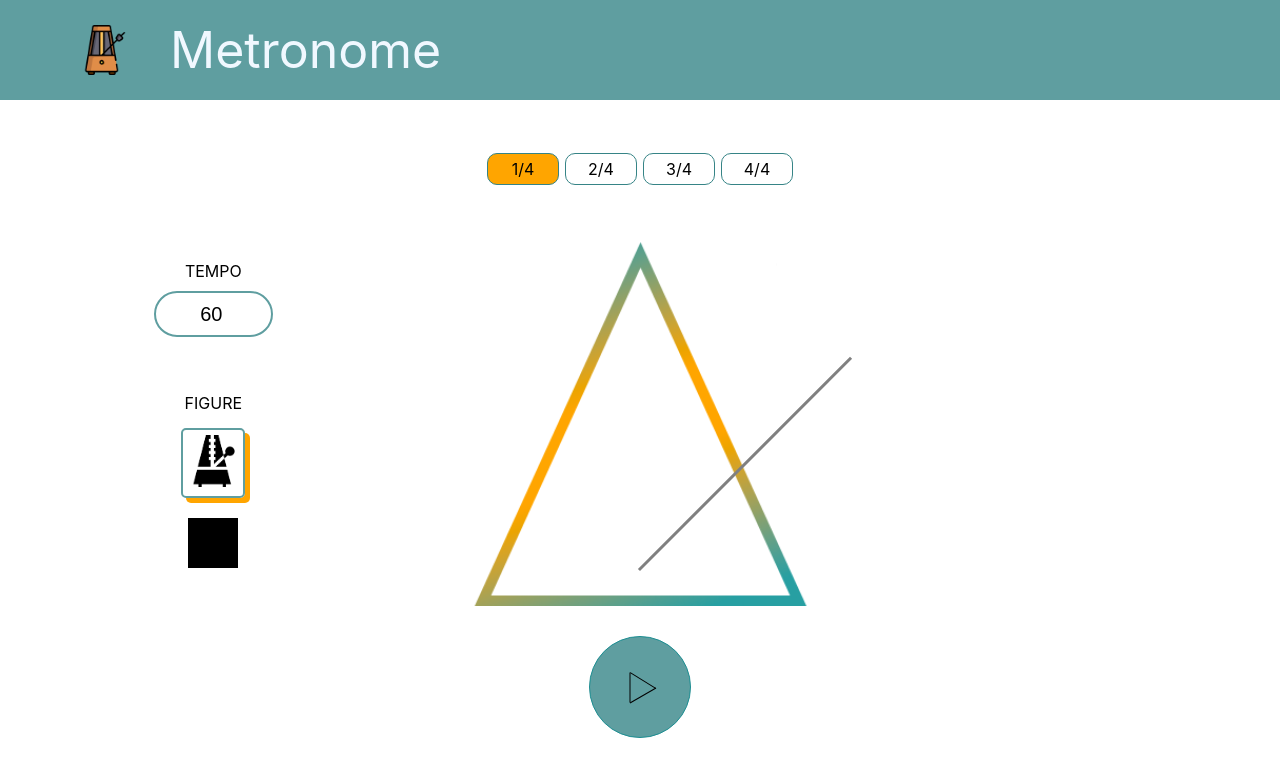
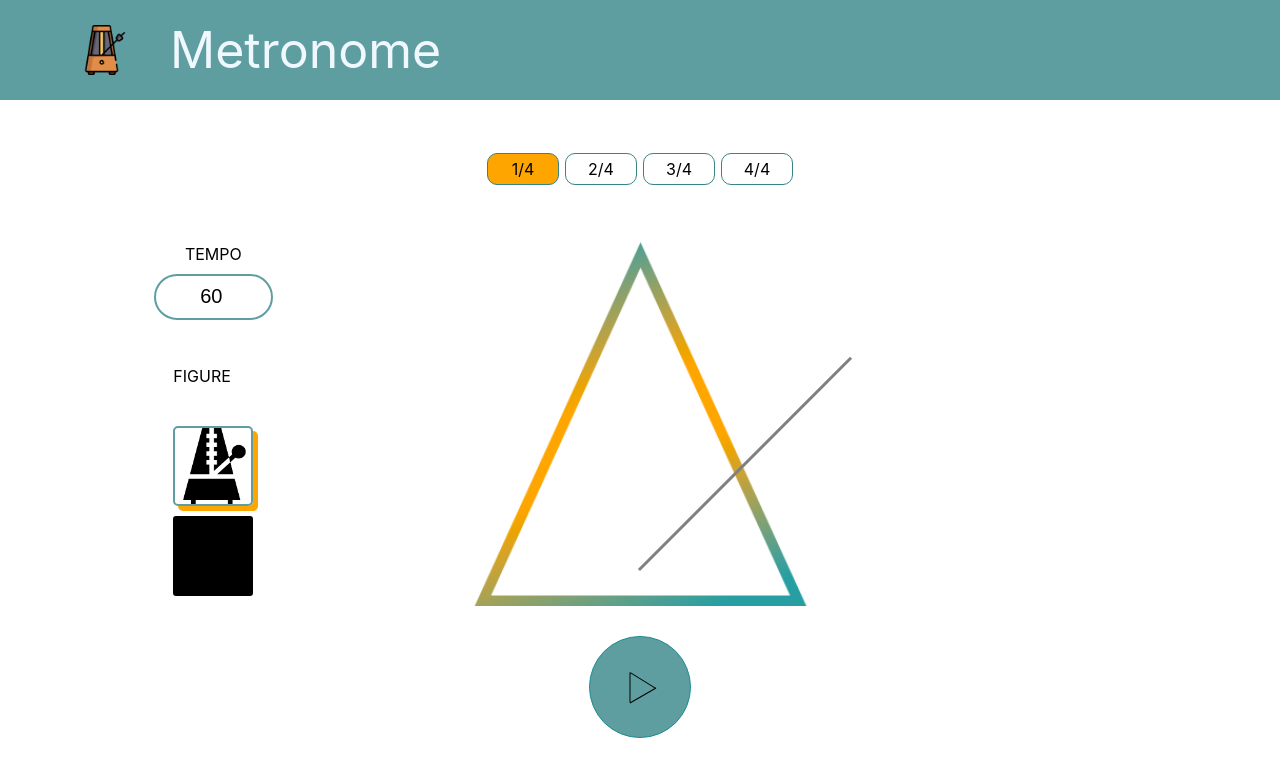
Before and after one commit to yauheniShurmei/metronome, a React (Create React App) app: page / in a window 1280 px wide. Shown: the top 776 px of the page. Built offline with nearby package versions, Linux system fonts and the light colour scheme; no server answers.

Commit message:
trying to fix left panel bugs

```diff
--- a/src/MetroFigure/MetroFigure.js
+++ b/src/MetroFigure/MetroFigure.js
@@ -14,9 +14,10 @@ const MetroFigure = () => {
   };
 
   return (
-    <div className={classes.root}>
+    <section className={classes.rootSection}>
       <div className={classes.labelFigure}>FIGURE</div>
       <div
+        className={classes.metronomeFigure}
         style={
           onFigure === 0
             ? { border: "2px solid cadetblue", boxShadow: "5px 5px orange" }
@@ -27,6 +28,7 @@ const MetroFigure = () => {
         <img src="../../icons/metronome1.png" alt="metronome icon" />
       </div>
       <div
+        className={classes.squareFigure}
         style={
           onFigure === 1
             ? { border: "2px solid cadetblue", boxShadow: "5px 5px orange" }
@@ -36,7 +38,7 @@ const MetroFigure = () => {
       >
         <div></div>
       </div>
-    </div>
+    </section>
   );
 };
 
--- a/src/MetroFigure/MetroFigure.module.css
+++ b/src/MetroFigure/MetroFigure.module.css
@@ -1,43 +1,44 @@
-.root {
+.rootSection {
   display: flex;
   flex-direction: column;
   align-items: center;
-  /* box-sizing: border-box; */
-  /* justify-content: space-evenly; */
 }
 
-.root div {
+.rootSection div {
+  width: 5rem;
+  height: 5rem;
   margin: 5px;
-  padding: 5px;
+  /* padding: 5px; */
   box-sizing: border-box;
   border-radius: 5px;
-  /* box-shadow: 5px 5px tomato; */
+}
+.labelFigure {
+  display: flex;
+  align-items: center;
 }
 
-.root div:nth-of-type(2) img {
-  width: 50px;
+.metronomeFigure img {
+  height: 100%;
+  width: 100%;
   box-sizing: border-box;
 }
 
-.root div:nth-of-type(3) div {
-  width: 50px;
-  height: 50px;
-  background-color: black;
-  border-radius: 0px;
-  /* box-sizing: border-box; */
-  /* border: 3px solid black; */
+.squareFigure {
+  display: flex;
+  align-items: center;
+  justify-content: center;
 }
 
-.root div:nth-of-type(4) div {
-  width: 50px;
-  height: 3px;
+.squareFigure div {
+  margin: 0;
+  border-radius: 3px;
+  width: 100%;
+  height: 100%;
   background-color: black;
-  /* margin-top: 30px; */
-  border-radius: 0px;
 }
 
 @media (max-width: 820px) {
-  .root {
+  .rootSection {
     display: flex;
     flex-direction: row;
   }
--- a/src/Tempo/Tempo.js
+++ b/src/Tempo/Tempo.js
@@ -7,7 +7,7 @@ const Tempo = () => {
   const dispatch = useDispatch();
 
   return (
-    <div className={classes.tempo}>
+    <div className={classes.tempoElement}>
       <label>TEMPO</label>
       <input
         type="number"
--- a/src/Tempo/Tempo.module.css
+++ b/src/Tempo/Tempo.module.css
@@ -1,14 +1,14 @@
-.tempo {
+.tempoElement {
   display: flex;
   flex-direction: column;
   align-items: center;
 }
 
-.tempo label {
+.tempoElement label {
   margin-bottom: 10px;
 }
 
-.tempo input {
+.tempoElement input {
   padding-left: 13px;
   width: 100px;
   height: 40px;
@@ -18,15 +18,15 @@
   border: 2px solid cadetblue;
 }
 
-.tempo input:focus {
+.tempoElement input:focus {
   outline: none;
 }
 
 @media (max-width: 820px) {
-  .tempo {
+  .tempoElement {
     margin: 0px 0px;
   }
-  .tempo label {
+  .tempoElement label {
     display: none;
   }
 } ;
```
